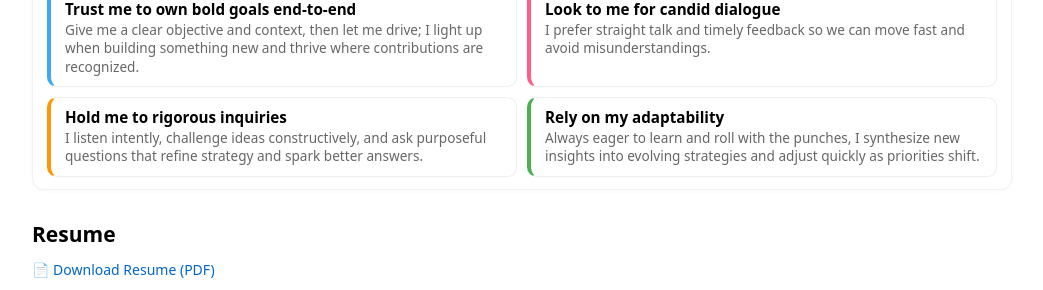
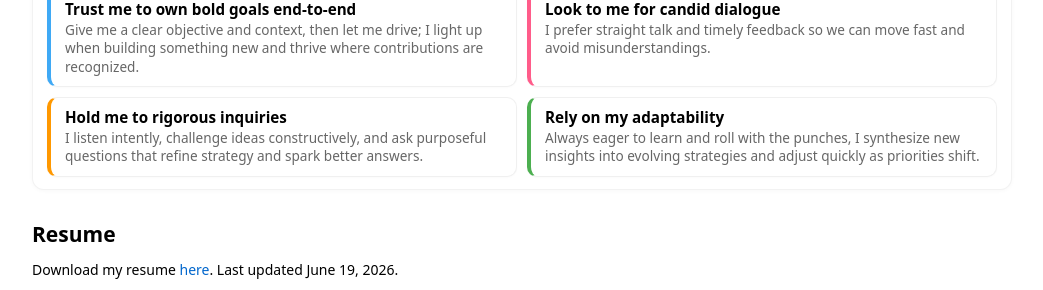
Before and after one commit to luxinflore/luxinflore.github.io, a Jekyll site: the page built from resume.md, in a window 1280 px wide and 900 px high, scrolled down 386 px, cut to the strip 0-290 px from the top of the window. Shown: the whole strip, without its empty margins (228-1271 px from the left). Built offline with Jekyll 4.4.1, drawn with Linux system fonts in a browser that asks for light colours.

Commit message:
Add auto-updating resume download copy and last updated date.
Co-authored-by: Cursor <cursoragent@cursor.com>

```diff
--- /dev/null
+++ b/_data/resume.yml
@@ -0,0 +1 @@
+last_updated: "June 19, 2026"
--- a/resume.md
+++ b/resume.md
@@ -11,7 +11,7 @@ class: page--resume
 <div class="resume-pdf-stack">
   <h2 id="resume-pdf">Resume</h2>
   <p>
-    <a href="/assets/resume.pdf">📄 Download Resume (PDF)</a>
+    Download my resume <a href="/assets/resume.pdf">here</a>. Last updated {{ site.data.resume.last_updated }}.
   </p>
   <div class="pdf-desktop">
     <iframe
```
Also changed, not shown: .github/workflows/update-resume-date.yml (added), 1 other file.
